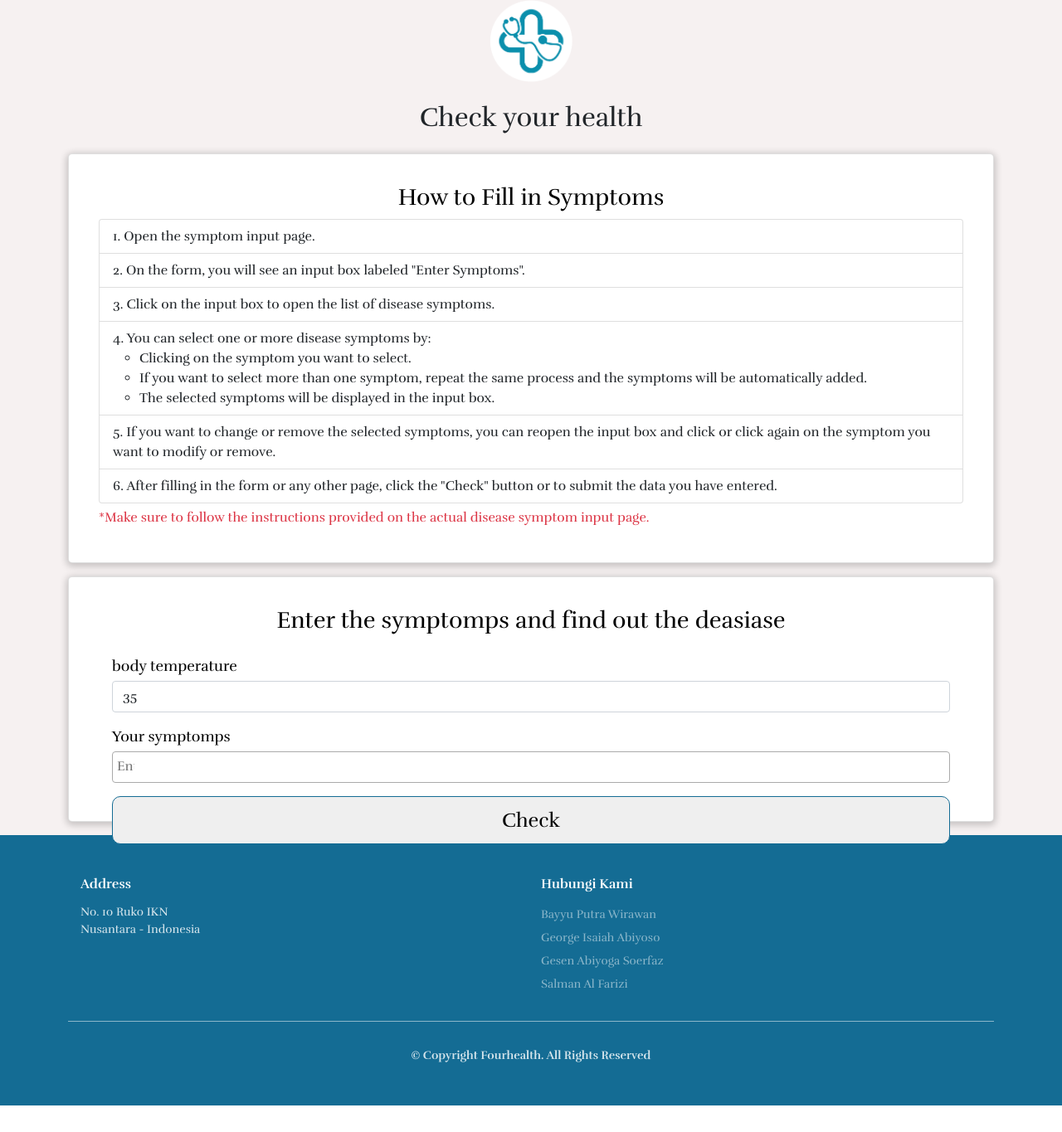
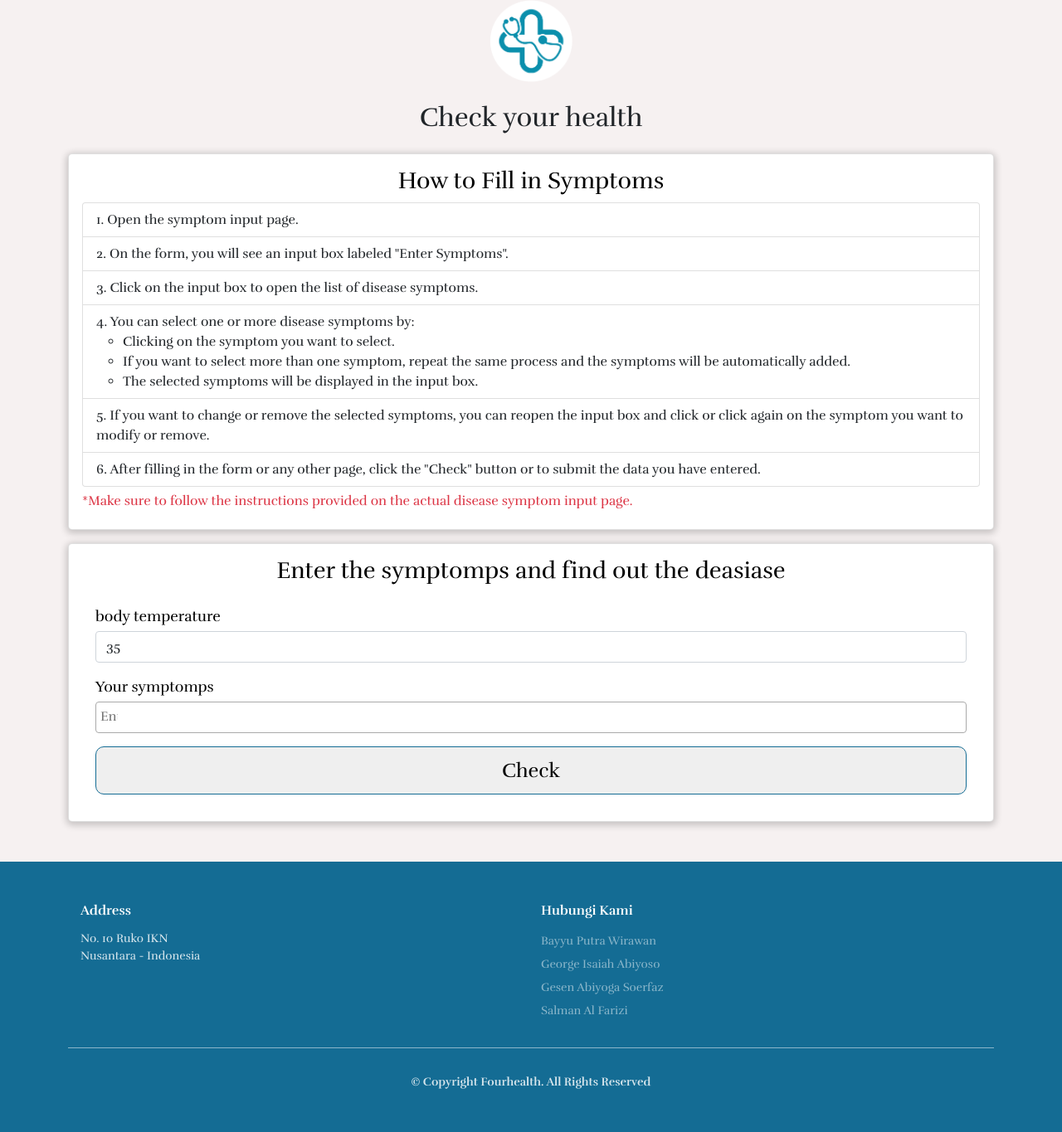
Before and after one commit to soerfaz/Fourhealth, a Flask app: template src/templates/cek_penyakit.html in a window 1280 px wide. Shown: the part 149-1514 px from the top of the page at 83% size. Before the commit the page ends 1482 px from the top, so only its background shows below. Run offline with Flask 3, Linux system fonts and the light colour scheme; the template is opened without the code that fills it: most values are stand-ins (such as "Sample title", 1, 10 or a date in 2020); some libraries are stand-ins or nearby versions.

Commit message:
update style

```diff
--- a/src/static/style.css
+++ b/src/static/style.css
@@ -51,7 +51,6 @@ body {
   .card {
     box-shadow: 0 2px 8px 2px rgba(0, 0, 0, 0.2);
     border-radius: 5px;
-    padding: 20px;
     color: #000000;
   }
 
@@ -60,7 +59,6 @@ body {
     display: flex;
     padding: 16px;
     flex-direction: column;
-    height: 180px;
     border-radius: 16px;
   }
 
@@ -140,6 +138,7 @@ ol .arah-detail{
 # Footer
 --------------------------------------------------------------*/
 .footer {
+    margin-top: 2rem;
     font-size: 14px;
     background-color: #146C94;
     padding: 50px 0;
```
